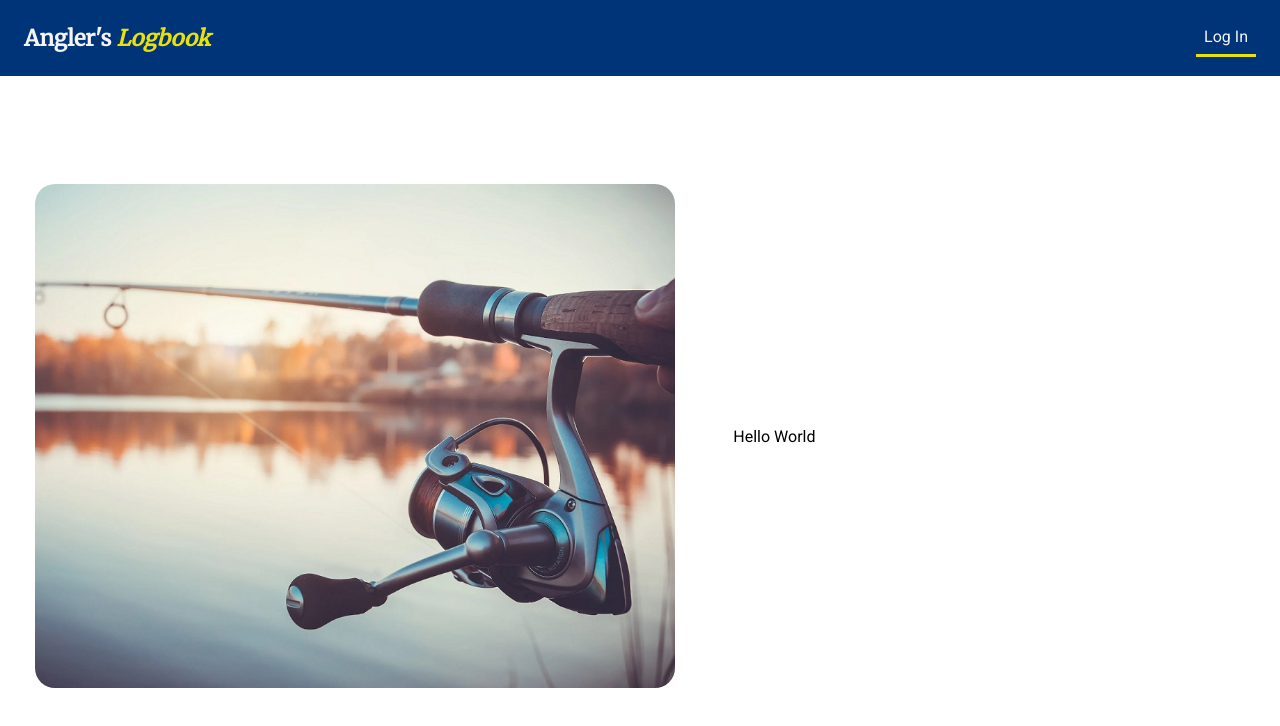
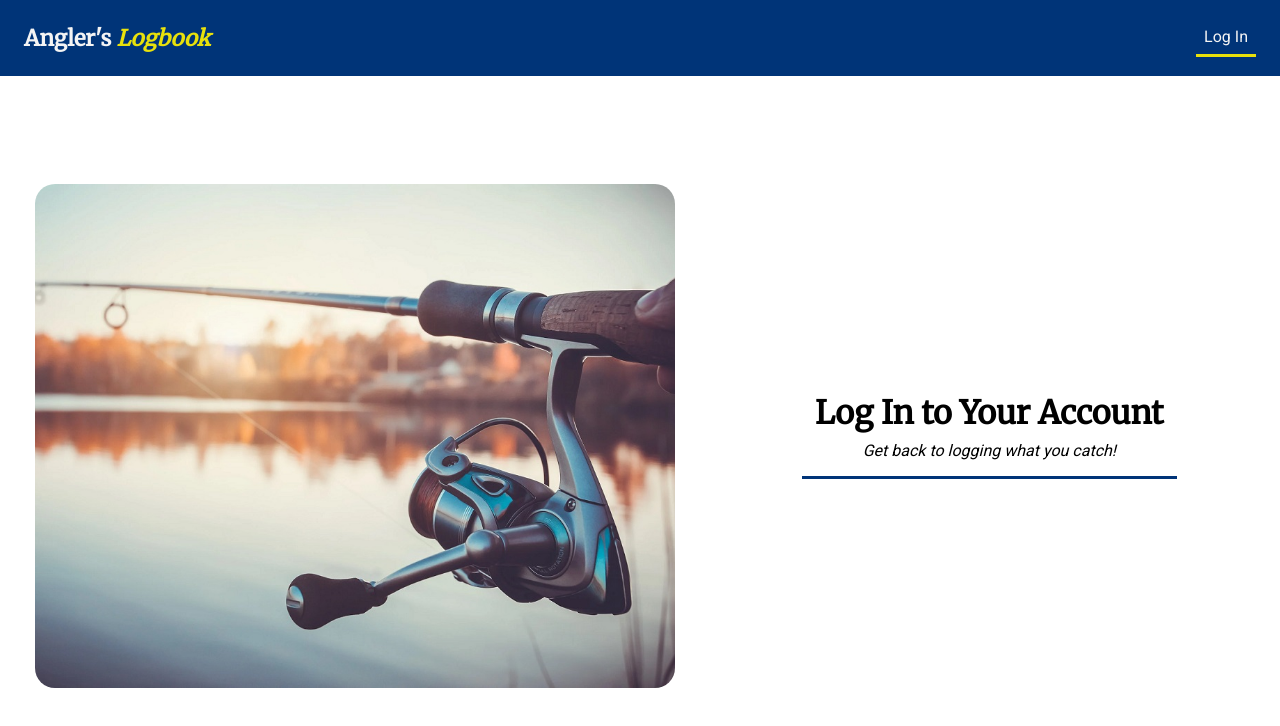
Before and after one commit to JaxonAdams/angler-logbook, a React (Create React App) app in the folder client/: page /login in a window 1280 px wide. Shown: the top 726 px of the page. Built offline with nearby package versions, Linux system fonts and the light colour scheme.

Commit message:
login form title and subtitle

```diff
--- a/client/src/App.css
+++ b/client/src/App.css
@@ -262,7 +262,7 @@ html, body {
     justify-content: center;
 }
 
-.signup-form div {
+.signup-form div, .login-form div {
     border-bottom: 3px solid var(--color-primary);
     margin: 0 auto 1rem auto;
     padding: 0.5rem;
--- a/client/src/components/LoginForm.js
+++ b/client/src/components/LoginForm.js
@@ -3,7 +3,10 @@ import React from 'react';
 const LoginForm = () => {
     return (
         <form className='login-form'>
-            Hello World
+            <div>
+                <h1 className='form-title'>Log In to Your Account</h1>
+                <p className='form-subtitle'>Get back to logging what you catch!</p>
+            </div>
         </form>
     );
 };
```
